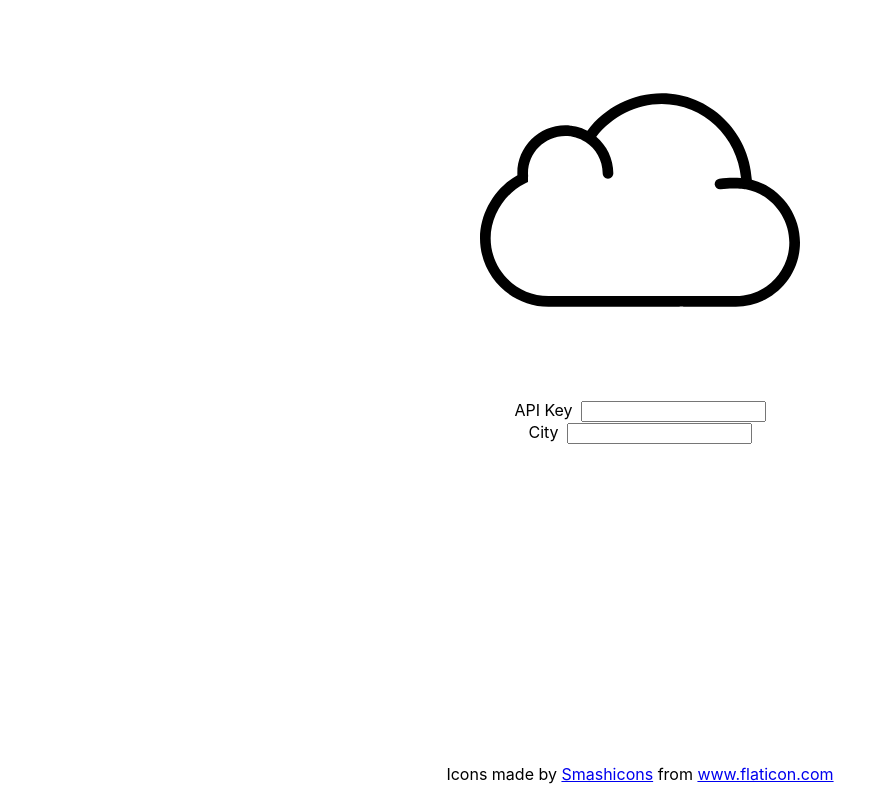
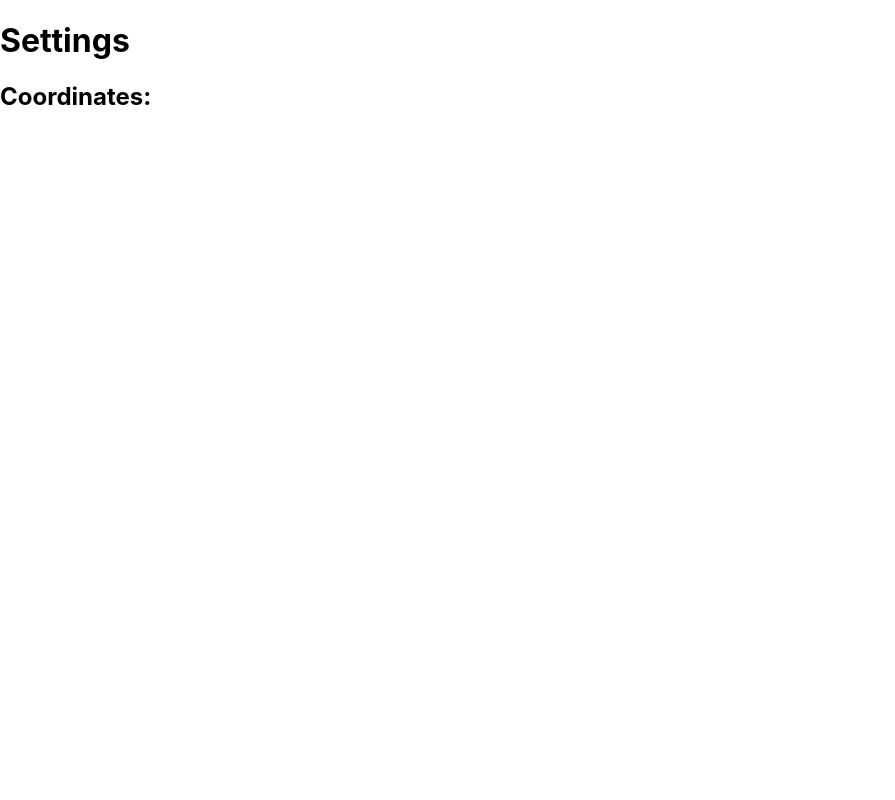
Before and after one commit to sheparddw/weather, a React (Create React App) app: page /settings in a window 1280 px wide. Shown: the whole page, without its empty margins (0-895 px from the left). Built offline with nearby package versions, Linux system fonts and the light colour scheme.

Commit message:
Start switching to noaa.gov api and add a settings page for setting the coordinates.

```diff
--- a/package.json
+++ b/package.json
@@ -8,6 +8,7 @@
     "@testing-library/user-event": "^12.8.3",
     "react": "^17.0.2",
     "react-dom": "^17.0.2",
+    "react-router-dom": "^5.2.0",
     "react-scripts": "4.0.3",
     "web-vitals": "^1.1.1"
   },
--- a/src/App.js
+++ b/src/components/App.js
@@ -1,7 +1,14 @@
 import React, { Component } from 'react';
+import {
+  BrowserRouter as Router,
+  Switch,
+  Route,
+  Link
+} from "react-router-dom";
 
-import Api from './helpers/api';
-import cloud from './assets/cloud.svg';
+import Api from '../helpers/api';
+import cloud from '../assets/cloud.svg';
+import Settings from './Settings/Settings';
 import './App.css';
 
 class App extends Component {
@@ -17,13 +24,17 @@ class App extends Component {
 	componentDidMount() {
 	}
 
+	componentDidUpdate() {
+		console.log(this.state.apidata)
+	}
+
 	// Get weather data via the openweather API.
 	callApi() {
 		const api = new Api();
 		const headers = [];
 		// Use the user's selection of apiKey and City.
-		const { city, apiKey } = this.state;
-		const url = `http://api.openweathermap.org/data/2.5/weather?q=${city}&units=imperial&appid=${apiKey}`
+		const { coordinates } = this.state;
+		const url = `https://api.weather.gov/points/${coordinates}`
 
 		return (
 			api
@@ -39,7 +50,14 @@ class App extends Component {
 		);
 	}
 
-	handleChange(e) {
+	handleSettingsChange( childState ) {
+		const { coordinates } = childState;
+		return this.setState({ coordinates }, () => {
+			this.refreshApi();
+		})
+	}
+
+	refreshApi() {
 		// Avoid duplicate requests being made by clearing previous calls.
 		clearTimeout( this.check );
 
@@ -48,44 +66,20 @@ class App extends Component {
 		}, 600 ) );
 	}
 
-	render() {
+	app() {
 		const weather = this.state.apidata;
 		// Only shows if weather is available anyway.
 		const report = `It's ${weather?.main?.temp} degrees in ${weather?.name}!`;
 
 		return (
 			<div className="App">
+				<Link to="/settings">Settings</Link>
 				<header className="App-header">
 				<img src={cloud} className="App-logo" alt="logo" />
 
 				</header>
 				<div className="input">
-					<label htmlFor="apikey">API Key</label>
-					<input
-						id="apikey"
-						onChange={
-							(e) => {
-								const apiKey = e.target.value;
-								this.setState({ apiKey }, () => {
-									this.handleChange(e);
-								})
-							}
-						}
-					/>
-				</div>
-				<div className="input">
 					<label htmlFor="city">City</label>
-					<input
-						id="city"
-						onChange={
-							(e) => {
-								const city = e.target.value;
-								this.setState({ city }, () => {
-									this.handleChange(e);
-								})
-							}
-						}
-					/>
 				</div>
 				{ weather && (
 					<div className="report">{ report }</div>
@@ -94,6 +88,21 @@ class App extends Component {
 			</div>
 		);
 	}
+
+	render() {
+		return (
+			<Router>
+				<Switch>
+					<Route path="/settings">
+						<Settings onSettingsChange={ () => this.onSettingsChange() }/>
+					</Route>
+					<Route path="/">
+						{ this.app() }
+					</Route>
+        		</Switch>
+			</Router>
+		)
+	}
 }
 
 export default App;
--- /dev/null
+++ b/src/components/Settings/Settings.css
@@ -0,0 +1,41 @@
+.App {
+  text-align: center;
+}
+
+.App-logo {
+  height: 40vmin;
+  pointer-events: none;
+}
+
+@media (prefers-reduced-motion: no-preference) {
+  .App-logo {
+  }
+}
+
+.App-header {
+  background-color: #fff;
+  min-height: 50vh;
+  display: flex;
+  flex-direction: column;
+  align-items: center;
+  justify-content: center;
+  font-size: calc(10px + 2vmin);
+  color: white;
+}
+
+label {
+	margin-right: 0.5em;
+}
+
+.report {
+	margin-top: 1em;
+	font-size: 50px;
+}
+
+.App-link {
+  color: #61dafb;
+}
+
+.attributions {
+	margin-top: 20em;
+}
--- /dev/null
+++ b/src/components/Settings/Settings.js
@@ -0,0 +1,34 @@
+import React, { Component } from 'react';
+
+import './Settings.css';
+
+class Settings extends Component {
+	constructor(props) {
+		super(props);
+
+		this.state = {
+			coordinates: '',
+		}
+	}
+
+	componentDidMount() {
+	}
+
+	handleChange(e) {
+	}
+
+	render() {
+		const { coordinates } = this.state;
+
+		return (
+			<div className="Settings">
+				<h1>Settings</h1>
+				<div>
+					<h2>Coordinates:</h2>
+				</div>
+			</div>
+		);
+	}
+}
+
+export default Settings;
--- a/src/index.js
+++ b/src/index.js
@@ -1,7 +1,7 @@
 import React from 'react';
 import ReactDOM from 'react-dom';
 import './index.css';
-import App from './App';
+import App from './components/App';
 import reportWebVitals from './reportWebVitals';
 
 ReactDOM.render(
```
Also changed, not shown: src/components/App.css (renamed from src/App.css), 1 other file (tests, documents, lock files or other folders).
